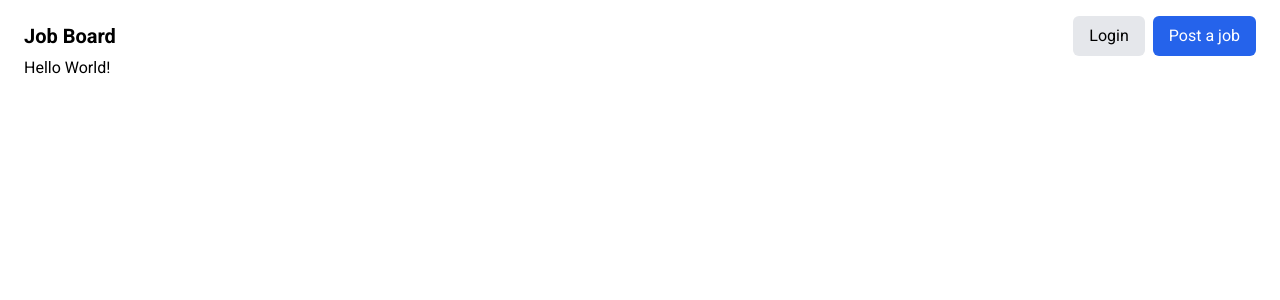
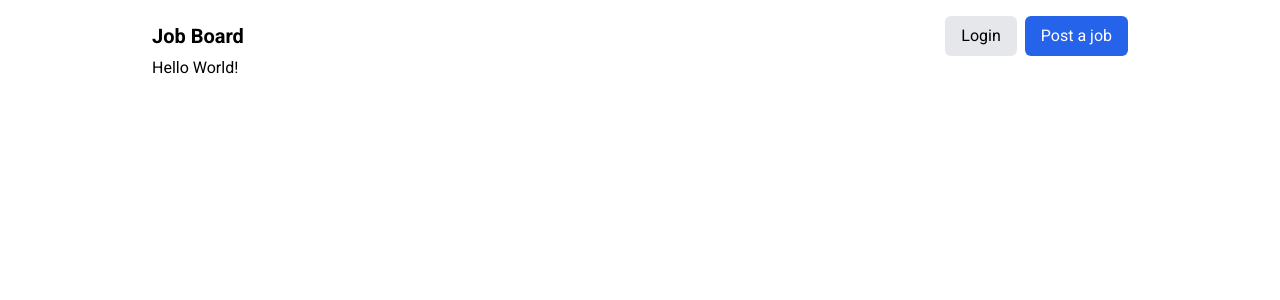
Before and after one commit to peymanzarchini/job-app, a Next.js app: page / in a window 1280 px wide. Shown: the top 300 px of the page. Built offline with nearby package versions, Linux system fonts and the light colour scheme.

Commit message:
refactore code

```diff
--- a/tailwind.config.ts
+++ b/tailwind.config.ts
@@ -7,6 +7,17 @@ const config: Config = {
     "./src/app/**/*.{js,ts,jsx,tsx,mdx}",
   ],
   theme: {
+    container: {
+      screens: {
+        lg: "1024px",
+        xl: "1024px",
+        "2xl": "1024px",
+      },
+      center: true,
+      padding: {
+        DEFAULT: "1.5rem",
+      },
+    },
     extend: {},
   },
   plugins: [],
```
